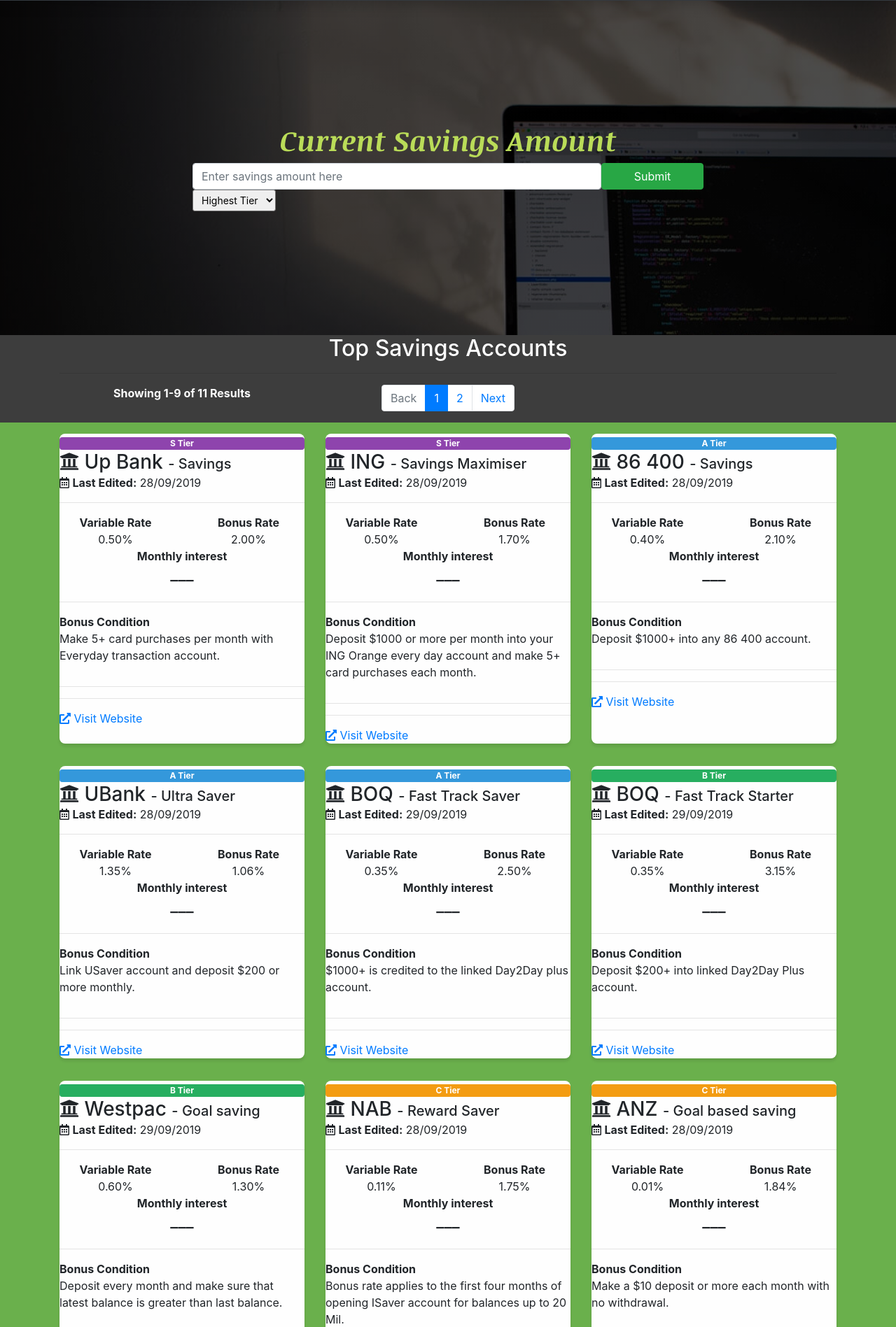
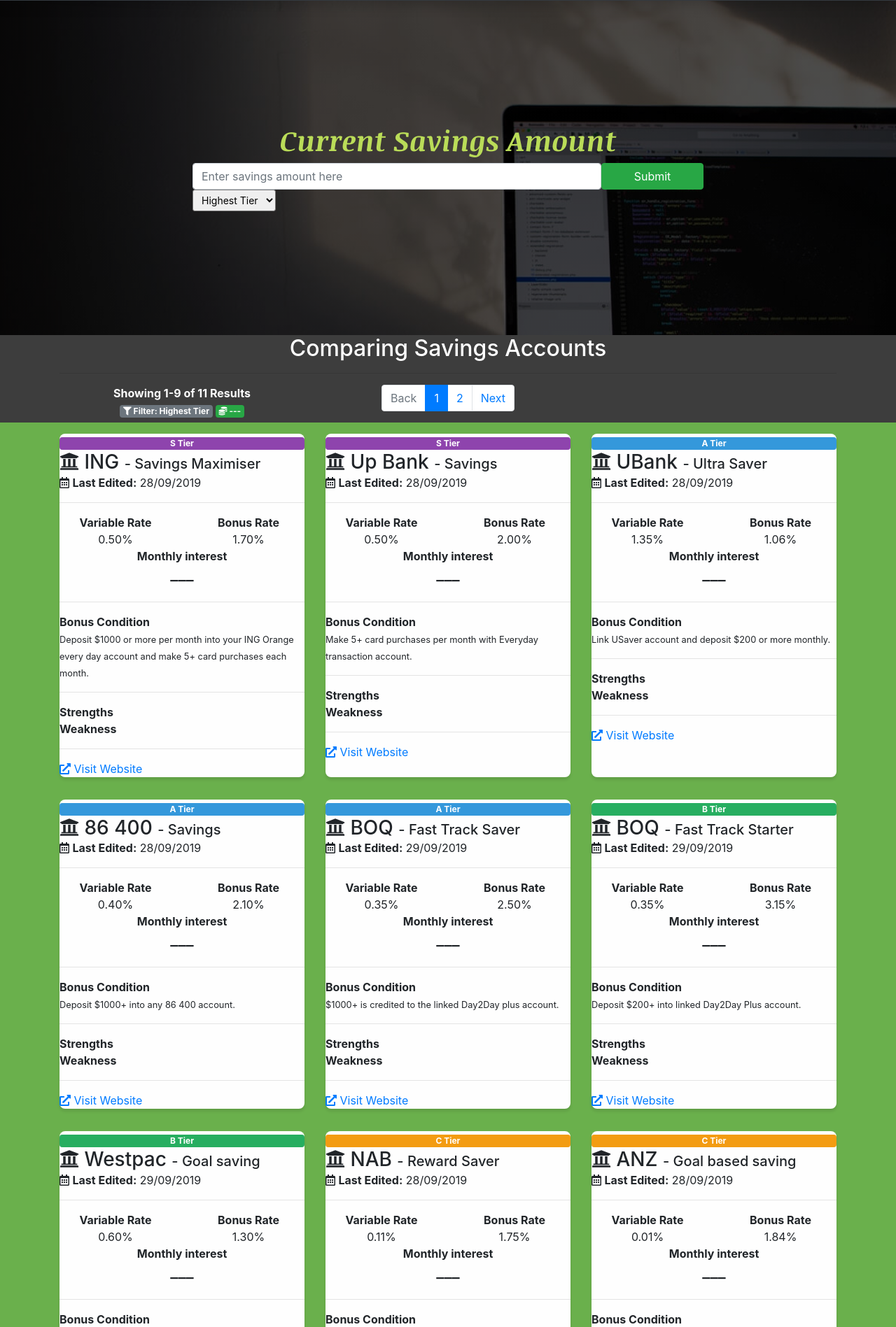
Before and after one commit to conjamver/savers, a PHP site: page /index.php in a window 1280 px wide. Shown: the part 55-1952 px from the top of the page at 70% size. Run offline with PHP 8.4, Linux system fonts and the light colour scheme; data comes from the database, SQL or seed files in the repository; tables that the repository leaves empty or names only in its code hold one stand-in row (values such as "Sample post"); some libraries are stand-ins or nearby versions.

Commit message:
Pagination update, Filter tags, Show Strength and weakness

```diff
--- a/includes/pagination.php
+++ b/includes/pagination.php
@@ -1,7 +1,36 @@
 <div class = "row">
       <!--START OF PAGINATION -->
     <div class="col-md-4">
-        <strong>Showing <?php echo $this_page_first_result + 1 . "-" . $results_per_page * $page; ?> of <?php echo $number_of_results; ?> Results</strong>
+        <strong>
+            Showing <?php echo $this_page_first_result + 1 . "-" . $results_per_page * $page; ?> of <?php echo $number_of_results; ?> Results
+            <br>
+            <small class="badge badge-secondary">
+                <i class="fas fa-filter"></i> Filter:
+                <?php
+
+
+                if(isset($_GET['filterBy'])){
+                        echo $orderByTxt;
+                    }else{
+                        echo "Highest Tier";
+                    }
+
+                ?>
+            </small>
+            <small class="badge badge-success">
+                <i class="fas fa-coins"></i>
+                <?php
+                    if(isset($_GET['saveAmount'])){
+                        echo "$" . number_format($saveAmount);
+                    }else{
+                        echo "---";
+                    }
+
+
+
+                ?>
+            </small>
+        </strong>
     </div>
     <div class="col-md-4 text-center">
 
--- a/index.php
+++ b/index.php
@@ -16,6 +16,7 @@
     $alertErr = "";
     $isError = false;
     $orderByVal = "";
+    $orderByTxt = ""; //Used for display type of filter
 
 
 
@@ -46,13 +47,16 @@
     }else{
         if($filterBy == "HT"){
            $orderByVal = "s_rank.rank_id ASC";
+            $orderByTxt = "Highest Tier";
 
         }
         else if($filterBy == "LT"){
             $orderByVal = "s_rank.rank_id DESC";
+            $orderByTxt = "Lowest Tier";
 
         }else if($filterBy == "LE"){
              $orderByVal = "savers.saver_date DESC";
+            $orderByTxt = "Last Edited";
         }else{
             //Default to this value if user does something fishy in URL
              $orderByVal = "s_rank.rank_id ASC";
@@ -62,7 +66,7 @@
 
 
            //Create SQL string for getting saving account data
-            $sql = "SELECT banks.bank_name, banks.bank_abbr, banks.bank_url, savers.saver_name, savers.saver_date, savers.v_rate, savers.b_rate, savers.req, s_rank.rank, s_rank.rank_color FROM (banks INNER JOIN savers ON banks.bank_id = savers.bank_id) INNER JOIN s_rank ON savers.rank_id = s_rank.rank_id WHERE savers.visible = 1 ORDER BY " . $orderByVal;
+            $sql = "SELECT banks.bank_name, banks.bank_abbr, banks.bank_url, savers.saver_name, savers.saver_date, savers.v_rate, savers.b_rate, savers.req, s_rank.rank, s_rank.rank_color, s_points.point_type, s_points.point_desc FROM ((banks INNER JOIN savers ON banks.bank_id = savers.bank_id) INNER JOIN s_rank ON savers.rank_id = s_rank.rank_id) LEFT JOIN s_points ON savers.saver_id = s_points.s_id WHERE savers.visible = 1 ORDER BY " . $orderByVal;
 
             // Run Query
             $result = mysqli_query($conn, $sql);
@@ -82,7 +86,7 @@
             }else{
                 //Only set page num if header value is a number
                 //results per page must be less than total results and greater than 0
-                if(is_numeric($_GET['page']) && ($results_per_page * $_GET['page']) <= $number_of_results && $_GET['page'] > 0){
+                if(is_numeric($_GET['page']) && ($results_per_page * $_GET['page']) <= $number_of_results  + $results_per_page && $_GET['page'] > 0){
                     $page = $_GET['page'];
                 }else{
                     $page = 1;
@@ -99,7 +103,7 @@
             $sql2 = $sql . " LIMIT " . $this_page_first_result . "," . $results_per_page;
             $result = mysqli_query($conn,$sql2);
 
-
+        //echo ($results_per_page * $_GET['page']);  **DEBUG PURPOSES
     ?>
 
 </head>
@@ -187,7 +191,9 @@
             <div class="container">
                 <div class="row">
                     <div class="col-md-12 text-center">
-                         <h2>Top Savings Accounts</h2>
+                         <h2>
+                             Comparing Savings Accounts
+                        </h2>
                         <hr>
 
                          <?php
@@ -323,18 +329,54 @@
                                     <!--Start of savings desc -->
                                     <div class="row">
                                         <div class="col-md-12">
-                                        <hr>
-                                        <strong>Bonus Condition</strong>
-                                        <p><?php echo $row["req"]; ?></p>
+                                            <hr>
+                                            <strong>Bonus Condition
+                                                <br>
+                                                <small>
+                                                    <?php echo $row["req"]; ?>
+                                                </small>
+                                            </strong>
                                         </div>
                                     </div>
                                     <!--END of of savings desc -->
                                     <hr>
 
-                                    <!--Start of savings Pros -->
+                                    <!--Start of savings Pointss -->
+                                    <div class = "row">
+                                        <!--Pros -->
+                                        <div class="col-md-12">
+                                            <strong>Strengths
+                                            <br>
+                                            <small>
+                                            <?php
+                                                if($row["point_type"] == 1){
+                                                    echo '<i class="far fa-smile-beam"></i> ';
+                                                    echo $row["point_desc"];
+                                                }
+                                            ?>
+                                                </small>
+                                            </strong>
+                                        </div>
+                                    </div>
+                                    <!--Cons -->
+                                    <div class = "row">
+                                        <div class="col-md-12">
+                                                 <strong>Weakness
+                                            <br>
+                                            <small>
 
+                                            <?php
+                                                if($row["point_type"] == 2){
+                                                    echo '<i class="far fa-frown"></i> ';
+                                                   echo $row["point_desc"];
+                                                }
+                                            ?>
+                                                </small>
+                                            </strong>
+                                        </div>
+                                    </div>
 
-                                    <!--End of savings Pros -->
+                                    <!--End of savings Points -->
                                     <hr>
                                     <!--Start of footer -->
                                     <a href="<?php echo $row["bank_url"]; ?>" target="_blank"><i class="fas fa-external-link-alt"></i> Visit Website</a>
```
